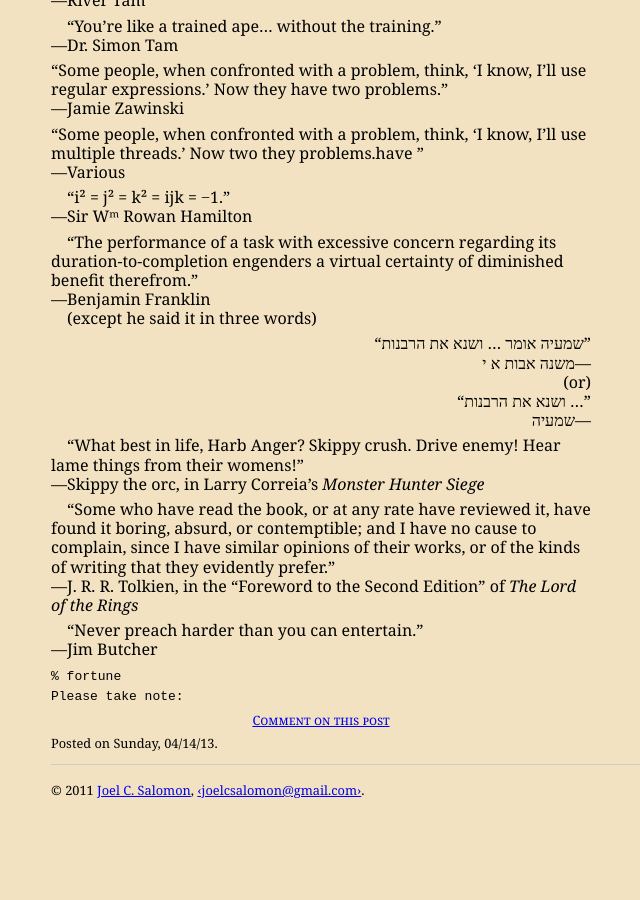
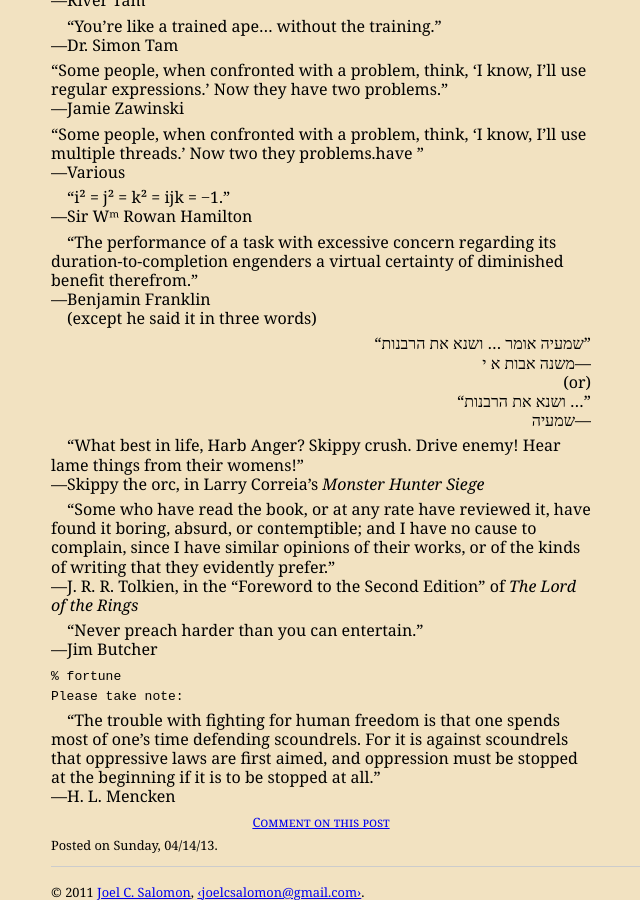
Before and after one commit to jcsalomon/jcsalomon.github.io, a Jekyll site: the page built from _posts/2013-04-14-quotes.html, in a window 1280 px wide and 900 px high, scrolled down 1325 px. Shown: the whole window, without its empty margins (119-759 px from the left). Built offline with Jekyll 4.4.1, drawn with Linux system fonts in a browser that asks for light colours; before the commit the page ends 2123 px from its top, so only the background shows below that.

Commit message:
Add Mencken quote about “defending scoundrels”

```diff
--- a/_posts/2013-04-14-quotes.html
+++ b/_posts/2013-04-14-quotes.html
@@ -184,3 +184,11 @@ summary: "The “Favorite Quotations” list on my Facebook profile has gotten h
   <code>% fortune<br />
   Please take note:</code>
 </p>
+
+<p id="mencken-scoundrels">
+  &emsp;“The trouble with fighting for human freedom
+  is that one spends most of one’s time defending scoundrels.
+  For it is against scoundrels that oppressive laws are first aimed,
+  and oppression must be stopped at the beginning if it is to be stopped at all.”<br />
+  —H. L. Mencken
+</p>
```
